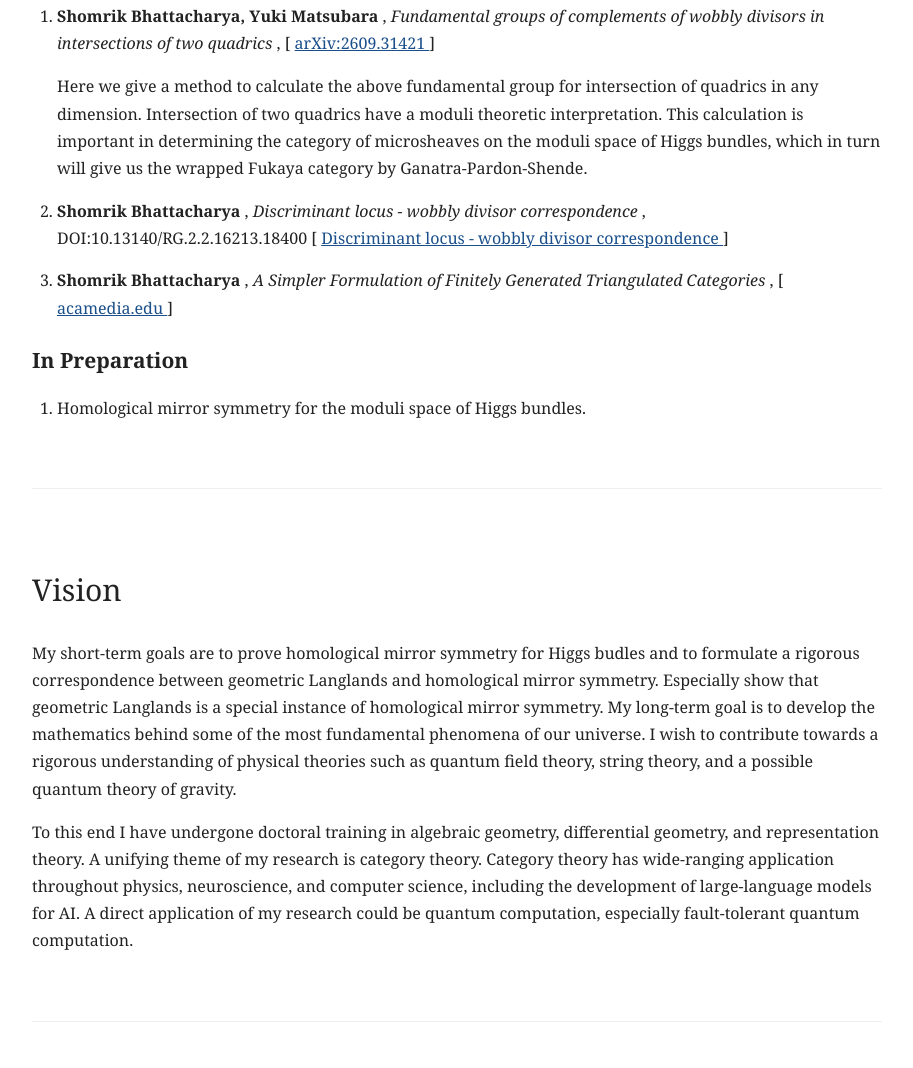
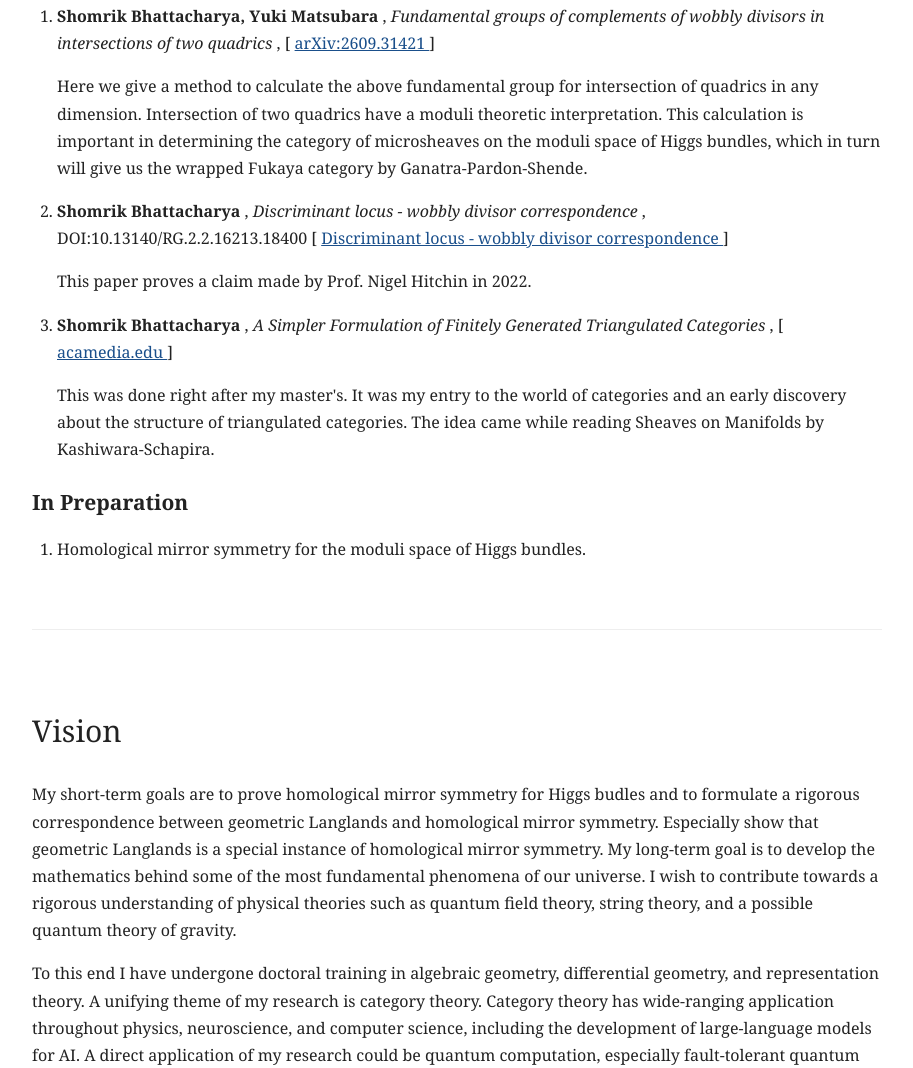
Before and after one commit to Somrik15/Somrik15.github.io, a plain HTML site: page index.html in a window 1280 px wide. Shown: the part 929-1997 px from the top of the page, without its empty margins (183-1096 px from the left). Drawn offline with nearby package versions, Linux system fonts and the light colour scheme.

Commit message:
Update index.html

```diff
--- a/index.html
+++ b/index.html
@@ -168,6 +168,10 @@
 
             ]
 
+            <p>
+                This paper proves a claim made by Prof. Nigel Hitchin in 2022.
+            </p>
+
         </li>
 
         <li>
@@ -191,6 +195,11 @@
             </a>
 
             ]
+
+            <p>
+                This was done right after my master's. It was my entry to the world of categories and an early discovery about the structure of
+                triangulated categories. The idea came while reading Sheaves on Manifolds by Kashiwara-Schapira.
+            </p>
 
         </li>
 
```
